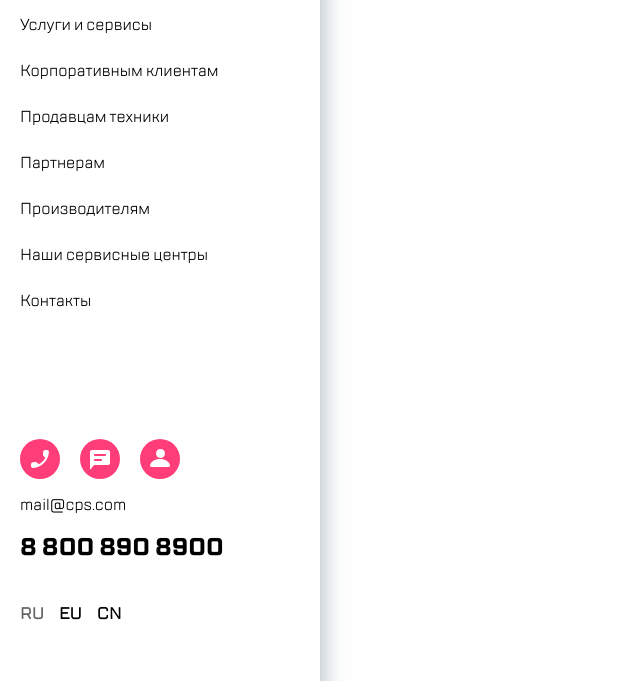
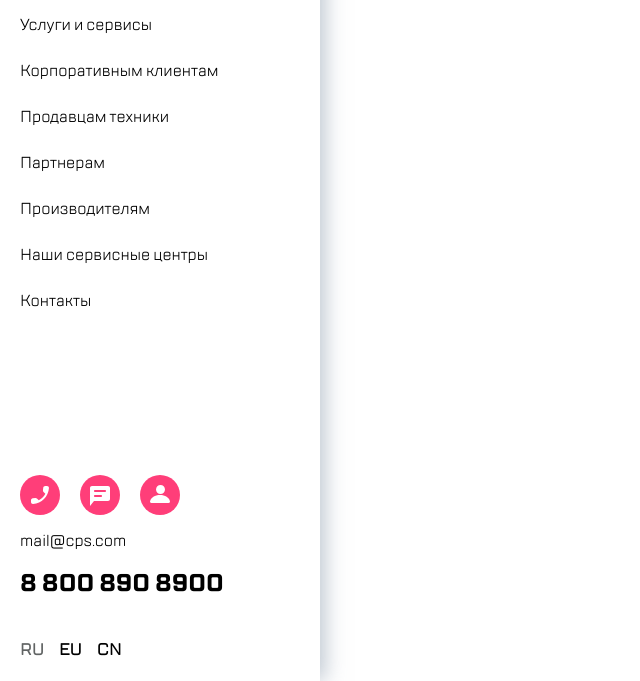
Before and after one commit to Fxrgos/web-core_7.8, a plain HTML site: page index.html in a window 1280 px wide. Shown: the part 119-800 px from the top of the page, without its empty margins (0-640 px from the left). Drawn offline with Linux system fonts and the light colour scheme.

Commit message:
fix footer

```diff
--- a/index.html
+++ b/index.html
@@ -10,6 +10,7 @@
 
 <body>
     <div class="container">
+        <div class="upperside">
         <header class="header">
             <img class="header__icon header__icon--hover" src="./images/close.svg" alt="cross">
             <img class="header__icon" src="./images/Group.svg" alt="logo">
@@ -28,13 +29,14 @@
                     <li class="sidebar__option">Контакты</li>
                 </ul>
             </aside>
-            <section class="main__option">
+        </main>
+        </div>
+        <footer class="footer">
+             <section class="main__option">
                 <img class="option__icon" src="./images/call.svg" alt="call">
                 <img class="option__icon" src="./images/chat.svg" alt="chat">
                 <img class="option__icon" src="./images/profile.svg" alt="profile">
             </section>
-        </main>
-        <footer class="footer">
             <p class="footer__mail">mail@cps.com</p>
             <p class="footer__number">8 800 890 8900</p>
             <div class="language">
--- a/style.css
+++ b/style.css
@@ -22,8 +22,11 @@ body {
 
 .container {
     width: 320px;
-    height: 1024px;
+    height: 100vh;
     box-shadow: 5px 0px 20px rgba(125, 144, 163, 0.5);
+    display: flex;
+    flex-direction: column;
+    justify-content: space-between;
 }
 
 .header {
@@ -60,6 +63,10 @@ body {
     padding-left: 20px;
     gap: 20px;
     margin-bottom: 15px;
+}
+
+.footer {
+    padding: 20px 0px;
 }
 
 .footer__mail {
```
